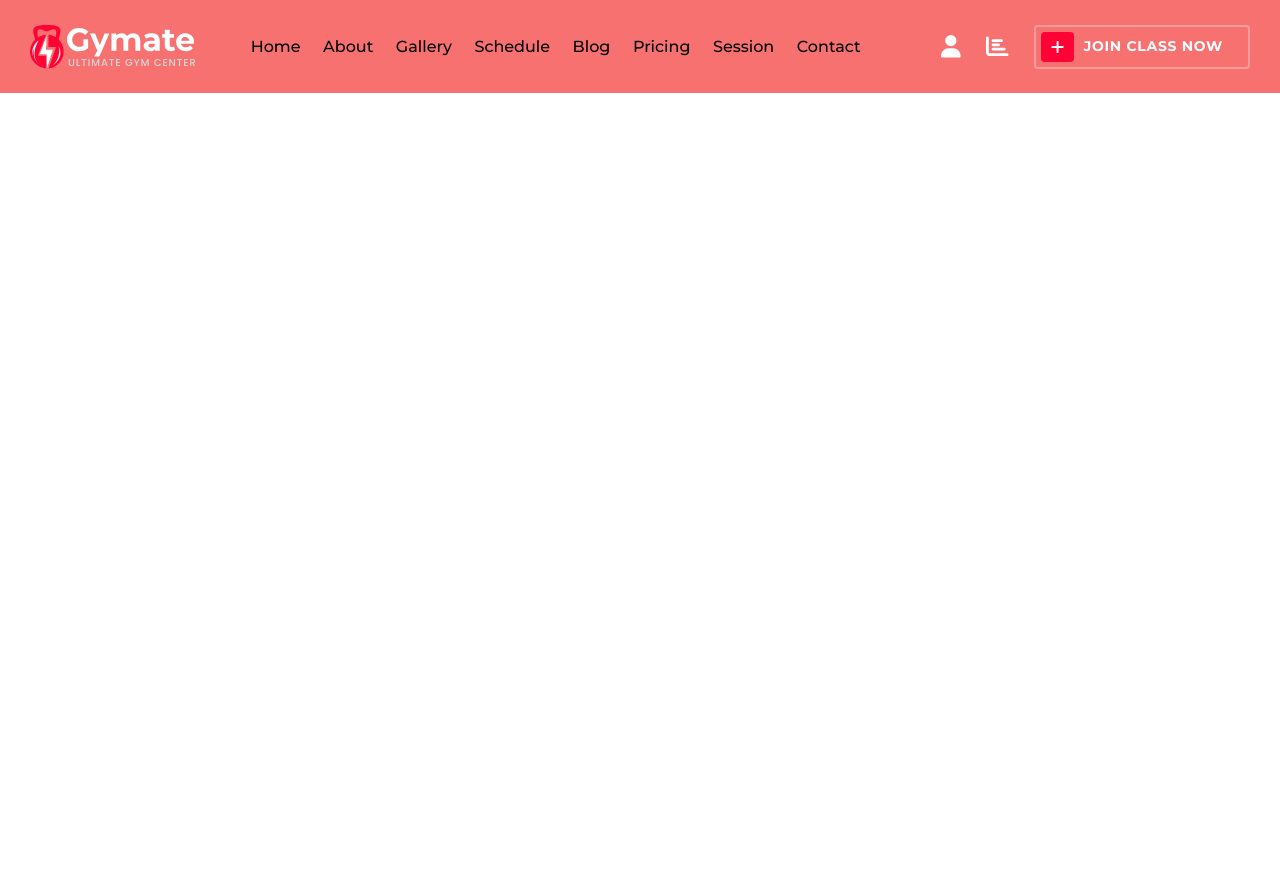
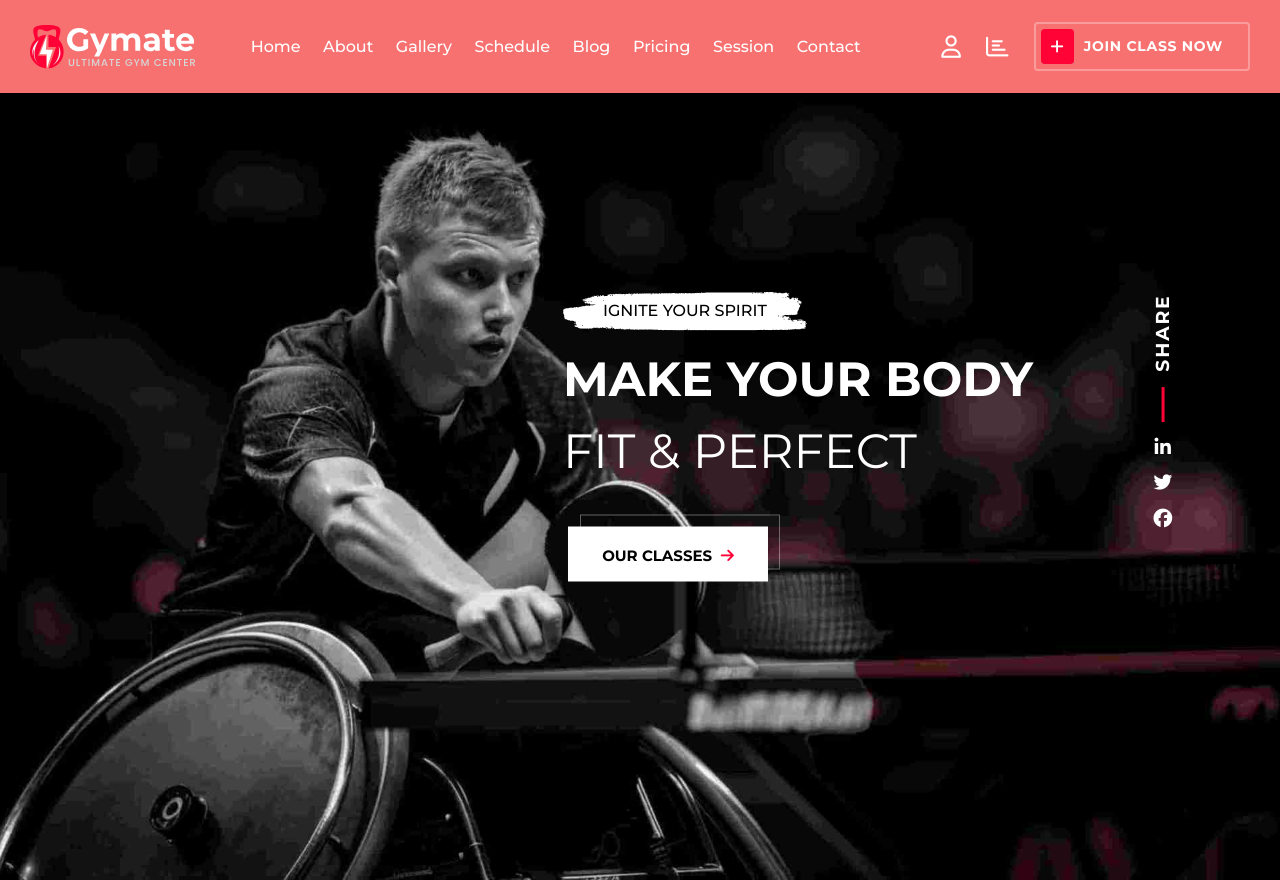
Before and after one commit to patelsweta2/Gym_Website, a React (Vite) app: page / in a window 1280 px wide. Before the commit the page ends 800 px from the top, so only its background shows below. Built offline with nearby package versions, Linux system fonts and the light colour scheme.

Commit message:
Hero-section is complete

```diff
--- a/package.json
+++ b/package.json
@@ -10,10 +10,6 @@
     "preview": "vite preview"
   },
   "dependencies": {
-    "@fortawesome/fontawesome-svg-core": "^6.5.2",
-    "@fortawesome/free-brands-svg-icons": "^6.5.2",
-    "@fortawesome/free-solid-svg-icons": "^6.5.2",
-    "@fortawesome/react-fontawesome": "^0.2.1",
     "firebase": "^10.12.0",
     "react": "^18.2.0",
     "react-dom": "^18.2.0",
--- a/src/App.jsx
+++ b/src/App.jsx
@@ -1,10 +1,12 @@
 import React from "react";
 import NavBar from "./components/nav/NavBar";
+import Home from "./pages/Home";
 
 const App = () => {
   return (
     <div>
       <NavBar />
+      <Home />
     </div>
   );
 };
--- a/src/components/MainButton.jsx
+++ b/src/components/MainButton.jsx
@@ -1,7 +1,21 @@
-import React from "react";
+import { Link } from "react-router-dom";
 
-const MainButton = () => {
-  return <div>MainButton</div>;
+const MainButton = ({ color, bg, cN, arrowColor, hover, text, goTo }) => {
+  const goTop = () => {
+    window.scrollTo({
+      top: 0,
+    });
+  };
+  return (
+    <Link
+      onClick={goTop}
+      to={goTo}
+      className={`text-[15px] ${color} ${bg} ${cN} text-center pt-[18px] font-[600] w-[20rem] h-[5.5rem] uppercase hero-cta relative ml-2 ${hover}`}
+    >
+      {text} &nbsp;
+      <i className={`fa-solid fa-arrow-right text-[#ff0336] ${arrowColor}`} />
+    </Link>
+  );
 };
 
 export default MainButton;
--- a/src/components/hero/Hero.jsx
+++ b/src/components/hero/Hero.jsx
@@ -0,0 +1,50 @@
+import TitleBg from "../../images/pricing/titlebg.svg";
+import MainButton from "../MainButton";
+
+function Hero() {
+  return (
+    <>
+      <section
+        id="home"
+        className="hero-section w-full h-screen min800:flex min800:justify-center min800:text-center"
+      >
+        <div className="container-hero">
+          <div className="flex flex-col text-white absolute hero-text min800:items-center min800:-right-[22rem] min620:-right-[20rem] min800:w-[80%] min540:-right-[17rem] min450:-right-[14rem] min375:-right-[11rem]">
+            <p className="text-black text-[16px] uppercase font-medium relative z-10 pl-16 min800:pl-0 mb-8">
+              Ignite your spirit
+            </p>
+            <img
+              src={TitleBg}
+              alt="text_bg"
+              className="w-[52%] absolute -top-3 title-white min800:w-[24rem]"
+            />
+            <h1 className="font-bold text-[48px] uppercase mb-[4rem] min450:text-[40px]">
+              make your body <br />
+              <span className="font-thin">fit & perfect</span>
+            </h1>
+            <MainButton
+              color={`text-black`}
+              bg={`bg-white`}
+              text="our classes"
+              goTo="/classes"
+            />
+          </div>
+          {/* socials  */}
+          <div className="flex flex-row-reverse -rotate-90 text-white absolute top-2/4 right-0 items-center min800:hidden">
+            <p className="uppercase text-3xl font-bold tracking-widest">
+              share
+            </p>
+            <span className="w-[35px] bg-[#ff0336] h-[2.5px] mr-6"></span>
+            <div className="text-white gap-7 flex mr-7">
+              <i className="fa-brands rotate-90 hover:text-[#ff0336] fa-facebook text-3xl cursor-pointer ease-in duration-200" />
+              <i className="fa-brands rotate-90 hover:text-[#ff0336] fa-twitter text-3xl cursor-pointer ease-in duration-200" />
+              <i className="fa-brands rotate-90 hover:text-[#ff0336] fa-linkedin-in text-3xl cursor-pointer ease-in duration-200" />
+            </div>
+          </div>
+        </div>
+      </section>
+    </>
+  );
+}
+
+export default Hero;
--- a/src/components/nav/NavBar.jsx
+++ b/src/components/nav/NavBar.jsx
@@ -2,22 +2,22 @@ import { useState } from "react";
 // import Logo from "../../images/logo/logo.png";
 import Logo from "../../images/logo/logo.svg";
 import NavList from "./NavList";
-import { FontAwesomeIcon } from "@fortawesome/react-fontawesome";
-import {
-  faPlus,
-  faXmark,
-  faLocationDot,
-  faPhone,
-  faEnvelope,
-  faBars,
-  faChartBar,
-  faUser,
-} from "@fortawesome/free-solid-svg-icons";
-import {
-  faTwitter,
-  faInstagram,
-  faFacebookF,
-} from "@fortawesome/free-brands-svg-icons";
+// import { FontAwesomeIcon } from "@fortawesome/react-fontawesome";
+// import {
+//   faPlus,
+//   faXmark,
+//   faLocationDot,
+//   faPhone,
+//   faEnvelope,
+//   faBars,
+//   faChartBar,
+//   faUser,
+// } from "@fortawesome/free-solid-svg-icons";
+// import {
+//   faTwitter,
+//   faInstagram,
+//   faFacebookF,
+// } from "@fortawesome/free-brands-svg-icons";
 import { Link } from "react-router-dom";
 import LogoSide from "../../images/logo/logo-footer.svg";
 import SideImg1 from "../../images/gallery/gal1.jpg";
@@ -93,10 +93,9 @@ const NavBar = () => {
                 hamburger ? "translate-x-0" : "-translate-x-full"
               } `}
             >
-              <FontAwesomeIcon
+              <i
                 onClick={toggleHamburgerMenu}
-                icon={faXmark}
-                className="text-[#ff0336] text-[3.3rem] cursor-pointer self-end"
+                className="fa-solid fa-xmark text-[#ff0336] text-[3.3rem] cursor-pointer self-end"
               />
               {/* links */}
               <ul className="text-center flex flex-col gap-10 absolute top-[50%] left-[50%] -translate-y-[50%]">
@@ -183,10 +182,9 @@ const NavBar = () => {
                 {/* logo & X */}
                 <div className="flex justify-between items-center">
                   <img src={LogoSide} alt="logo_img" className="w-[13rem]" />
-                  <FontAwesomeIcon
+                  <i
                     onClick={toggleSidebar}
-                    icon={faXmark}
-                    className="text-[#ff0336] text-[3.3rem] cursor-pointer"
+                    className="fa-solid fa-xmark text-[#ff0336] text-[3.3rem] cursor-pointer"
                   />
                 </div>
                 {/* about-us */}
@@ -240,24 +238,15 @@ const NavBar = () => {
                 <div className="flex flex-col gap-6">
                   <h3 className="text-[2rem] font-bold">Contact Info</h3>
                   <p className="text-[1.6rem] font-medium text-[#000000b1] hover:text-[#ff0336] cursor-pointer ease-in duration-200">
-                    <FontAwesomeIcon
-                      icon={faLocationDot}
-                      className="text-[#ff0336]"
-                    />
+                    <i className=" fa-solid fa-location-dot text-[#ff0336]" />
                     &nbsp; Ram Krishna Nagar, patna
                   </p>
                   <p className="text-[1.6rem] font-medium text-[#000000b1] hover:text-[#ff0336] cursor-pointer ease-in duration-200">
-                    <FontAwesomeIcon
-                      icon={faPhone}
-                      className="text-[#ff0336]"
-                    />
+                    <i className="fa-solid fa-phone text-[#ff0336]" />
                     +91- 1000300670
                   </p>
                   <p className="text-[1.6rem] font-medium text-[#000000b1] hover:text-[#ff0336] cursor-pointer ease-in duration-200">
-                    <FontAwesomeIcon
-                      icon={faEnvelope}
-                      className="text-[#ff0336]"
-                    />
+                    <i className="fa-solid fa-envelope text-[#ff0336]" />
                     &nbsp; gymabc@gxmail.com
                   </p>
                 </div>
@@ -266,45 +255,31 @@ const NavBar = () => {
                   <h3 className="text-[2rem] font-bold">Follow Us</h3>
                   <div className="flex gap-5">
                     <span className="bg-[#ff0336] rounded-full py-[12px] px-[17px] cursor-pointer">
-                      <FontAwesomeIcon
-                        icon={faFacebookF}
-                        className="text-[2.2rem] text-white"
-                      />
+                      <i className="fa-brands fa-facebook-f text-[2.2rem] text-white" />
                     </span>
                     <span className="bg-[#ff0336] rounded-full py-[12px] px-[17px] cursor-pointer">
-                      <FontAwesomeIcon
-                        icon={faTwitter}
-                        className="text-[2.2rem] text-white"
-                      />
+                      <i className="fa-brands fa-twitter text-[2.2rem] text-white" />
                     </span>
                     <span className="bg-[#ff0336] rounded-full py-[12px] px-[17px] cursor-pointer">
-                      <FontAwesomeIcon
-                        icon={faInstagram}
-                        className="text-[2.2rem] text-white"
-                      />
+                      <i className="fa-brands fa-instagram text-[2.2rem] text-white" />
                     </span>
                   </div>
                 </div>
               </div>
             </div>
             {/* hamburger */}
-            <FontAwesomeIcon
+            <i
               onClick={toggleHamburgerMenu}
-              icon={faBars}
-              className="text-white hidden text-4xl cursor-pointer hover:text-[#ff0336] ease-in duration-200"
+              className="fa-bars fa-solid text-white hidden text-4xl cursor-pointer hover:text-[#ff0336] ease-in duration-200"
             />
             {/* account */}
             <Link onClick={goTop} to="/signup" title="signup_button">
-              <FontAwesomeIcon
-                icon={faUser}
-                className="text-white text-4xl cursor-pointer hover:text-[#ff0336] ease-in duration-200"
-              />
+              <i className="fa-regular fa-user text-white text-4xl cursor-pointer hover:text-[#ff0336] ease-in duration-200" />
             </Link>
             {/* sideBar */}
-            <FontAwesomeIcon
+            <i
               onClick={toggleSidebar}
-              icon={faChartBar}
-              className="text-white text-4xl cursor-pointer hover:text-[#ff0336] ease-in duration-200"
+              className="fa-regular fa-chart-bar text-white text-4xl cursor-pointer hover:text-[#ff0336] ease-in duration-200"
             />
           </div>
           {/* spin box */}
@@ -316,9 +291,8 @@ const NavBar = () => {
               onMouseLeave={stopSpin}
               className="flex items-center"
             >
-              <FontAwesomeIcon
-                icon={faPlus}
-                className={`bg-[#FF0336] text-white text-2xl py-3 px-4 rounded-md ${
+              <i
+                className={`fa-solid fa-plus bg-[#FF0336] text-white text-2xl py-3 px-4 rounded-md ${
                   spin ? "nav-btn-hover" : ""
                 }`}
               />
--- a/src/components/nav/NavList.jsx
+++ b/src/components/nav/NavList.jsx
@@ -9,10 +9,10 @@ const NavList = () => {
   };
   return (
     <>
-      <ul className="flex gap-9 text-[16px] font-medium xl:none">
+      <ul className="text-white flex gap-9 text-[16px] font-medium xl:none">
         <li
           style={{ transition: "all 0.3s" }}
-          className=" cursor-pointer hover:text-[#ff0336]"
+          className="cursor-pointer hover:text-[#ff0336]"
         >
           <a href="/">Home</a>
         </li>
--- a/src/index.css
+++ b/src/index.css
@@ -42,7 +42,7 @@ body {
 }
 
 .hero-section {
-  background-image: url("../src/images/hero/hero-img.jpg");
+  background-image: url("../src/images/hero/gymHero.jpg");
   width: 100%;
   height: 110vh;
   object-fit: cover;
--- a/src/pages/Home.jsx
+++ b/src/pages/Home.jsx
@@ -1,7 +1,11 @@
-import React from "react";
+import Hero from "../components/hero/Hero";
 
 const Home = () => {
-  return <div>Home</div>;
+  return (
+    <>
+      <Hero />
+    </>
+  );
 };
 
 export default Home;
```
Also changed, not shown: src/images/hero/gymHero.jpg (added), src/images/pricing/titlebg.svg (added).
